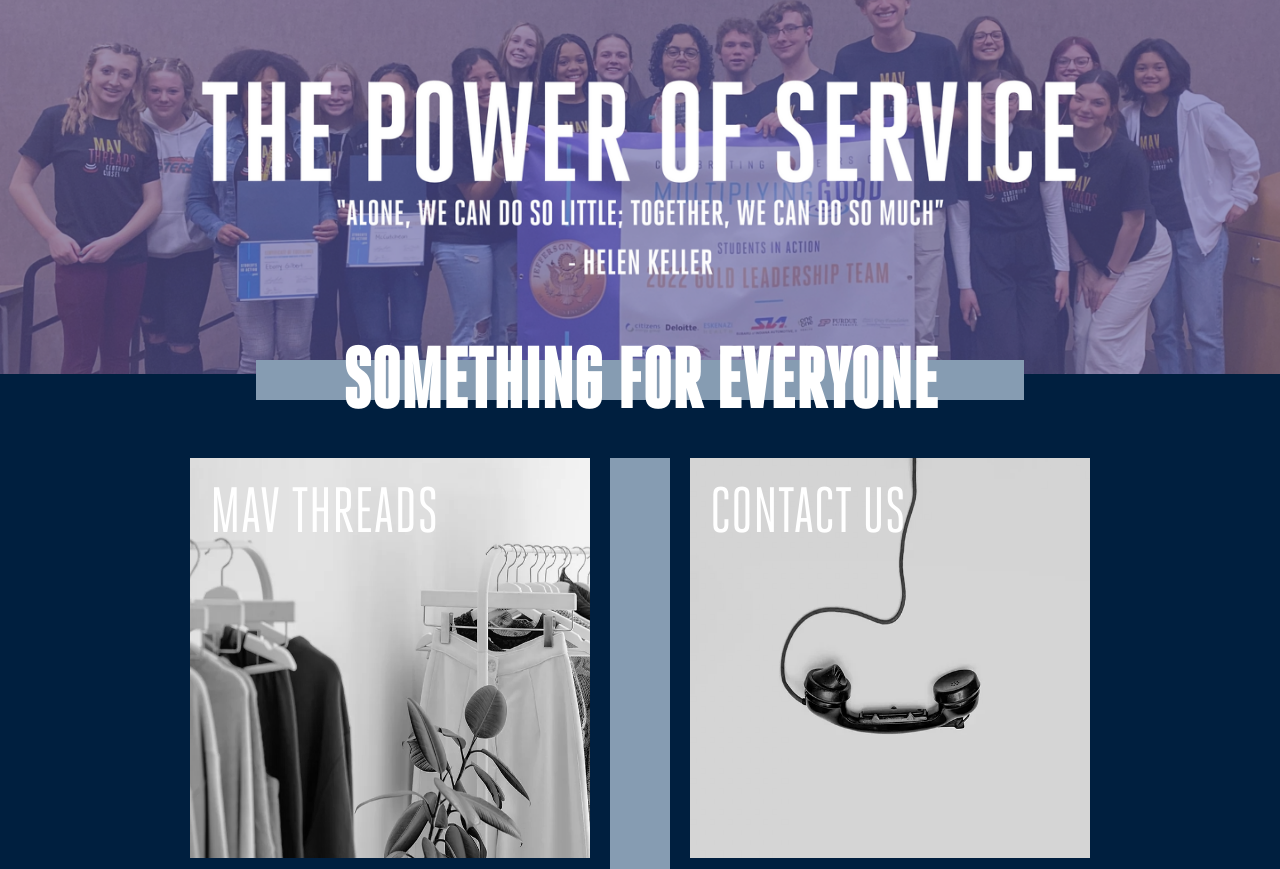
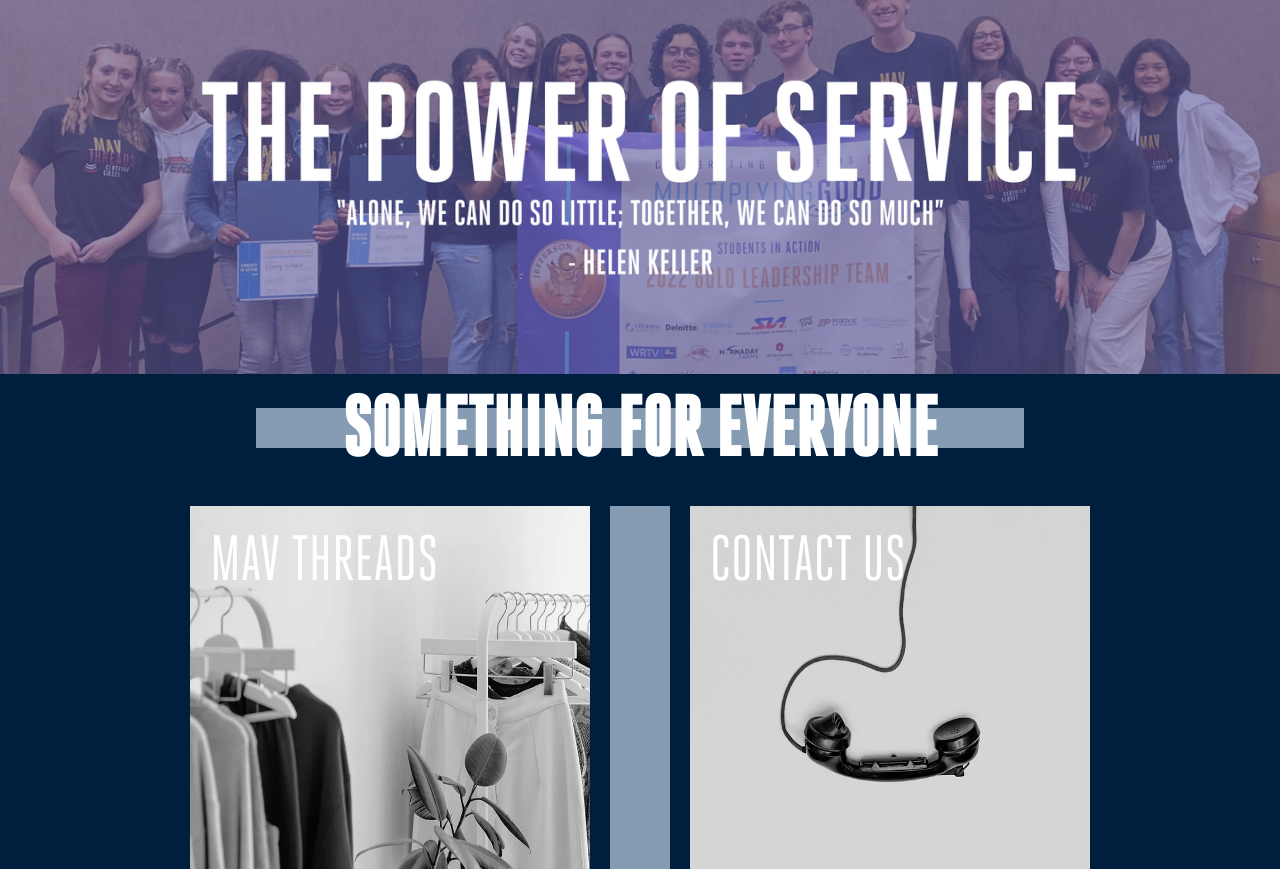
Before and after one commit to OwenWright8/SIA, a plain HTML site: page home.html in a window 1280 px wide. Shown: the part 851-1720 px from the top of the page. Drawn offline with Linux system fonts and the light colour scheme.

Commit message:
Fixed alignments

```diff
--- a/home.html
+++ b/home.html
@@ -115,14 +115,14 @@
 
     main .wrapper {
       display: flex;
-      height: 100vw;
+      height: 100%;
       width: 100%;
+      padding-top: 30px;
+      padding-bottom: 30px;
       background-color: #001f3f;
-      margin-top: -4px;
       justify-content: center;
       align-items: center;
       flex-direction: column;
-      margin-top: -175px;
     }
 
     main .text-bkg {
```
